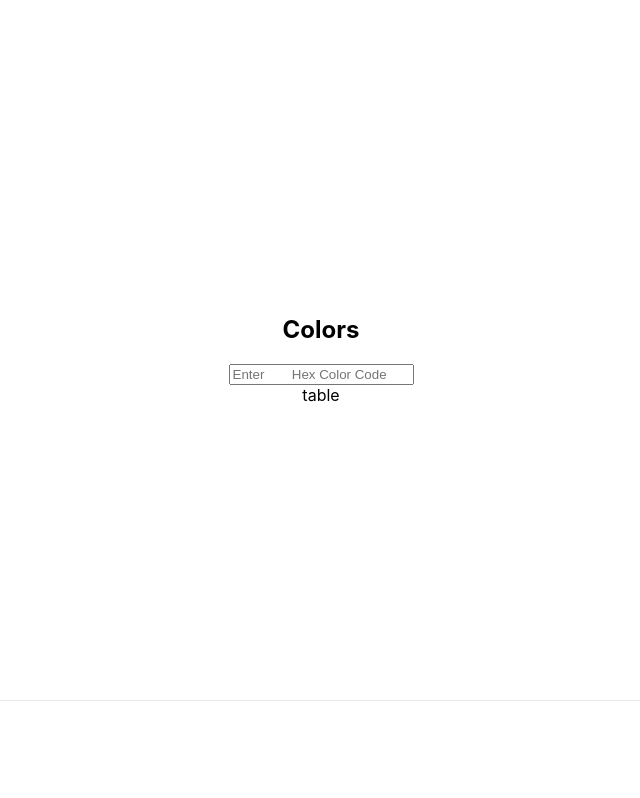
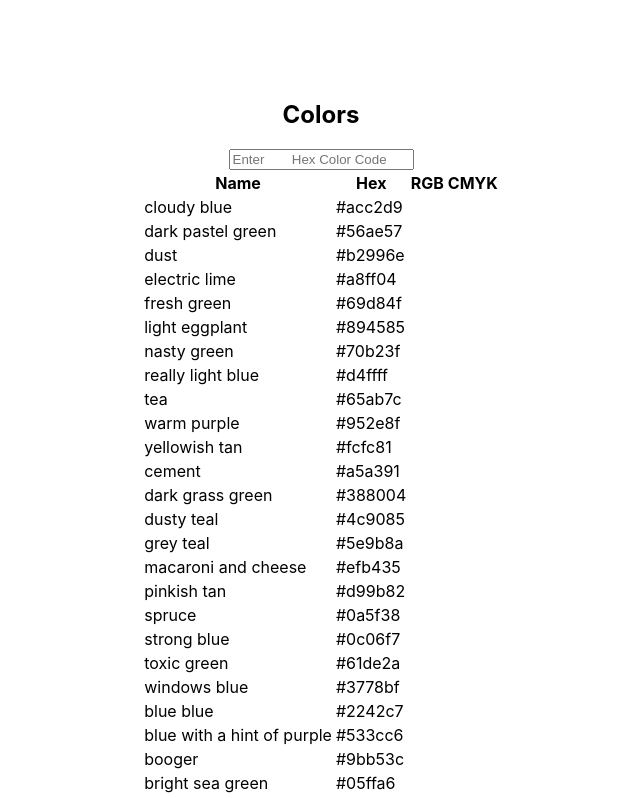
Before and after one commit to timeitel/color-search, a Next.js app: page / in a window 1280 px wide. Shown: the top 798 px of the page, without its empty margins (319-959 px from the left). Built offline with nearby package versions, Linux system fonts and the light colour scheme.

Commit message:
feat: pass colors to table component and present in table

```diff
--- a/components/Table/table.js
+++ b/components/Table/table.js
@@ -1,5 +1,26 @@
 const table = ({ colors }) => {
-  return <div>table</div>;
+  const rows = colors.map(({ color, hex }) => {
+    return (
+      <tr key={hex}>
+        <td>{color}</td>
+        <td>{hex}</td>
+      </tr>
+    );
+  });
+
+  return (
+    <table>
+      <tbody>
+        <tr>
+          <th>Name</th>
+          <th>Hex</th>
+          <th>RGB</th>
+          <th>CMYK</th>
+        </tr>
+        {rows}
+      </tbody>
+    </table>
+  );
 };
 
 export default table;
--- a/pages/index.js
+++ b/pages/index.js
@@ -11,7 +11,7 @@ export default function Home({ colors }) {
       </Head>
 
       <main className={styles.main}>
-        <ColorSearch />
+        <ColorSearch colors={colors} />
       </main>
 
       <footer className={styles.footer}></footer>
```
